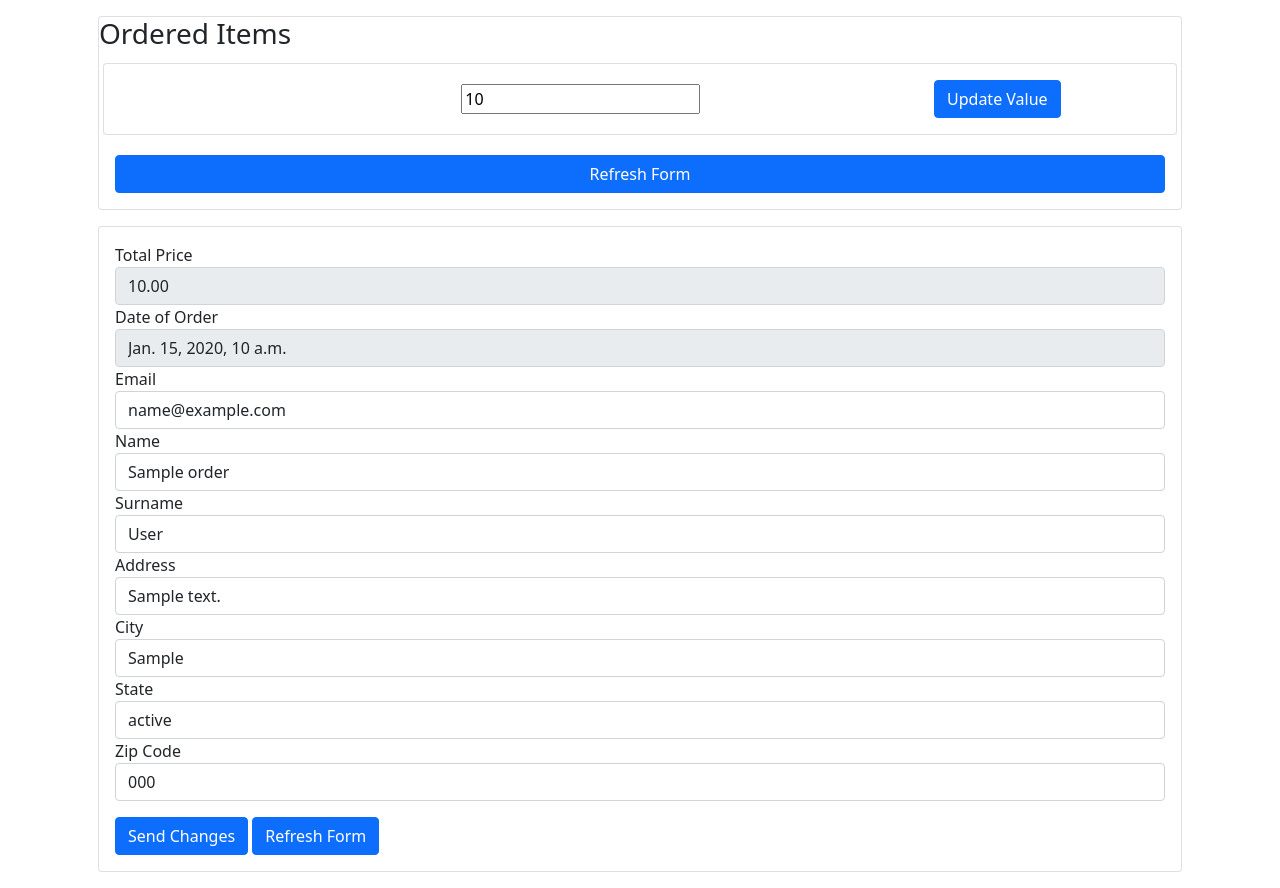
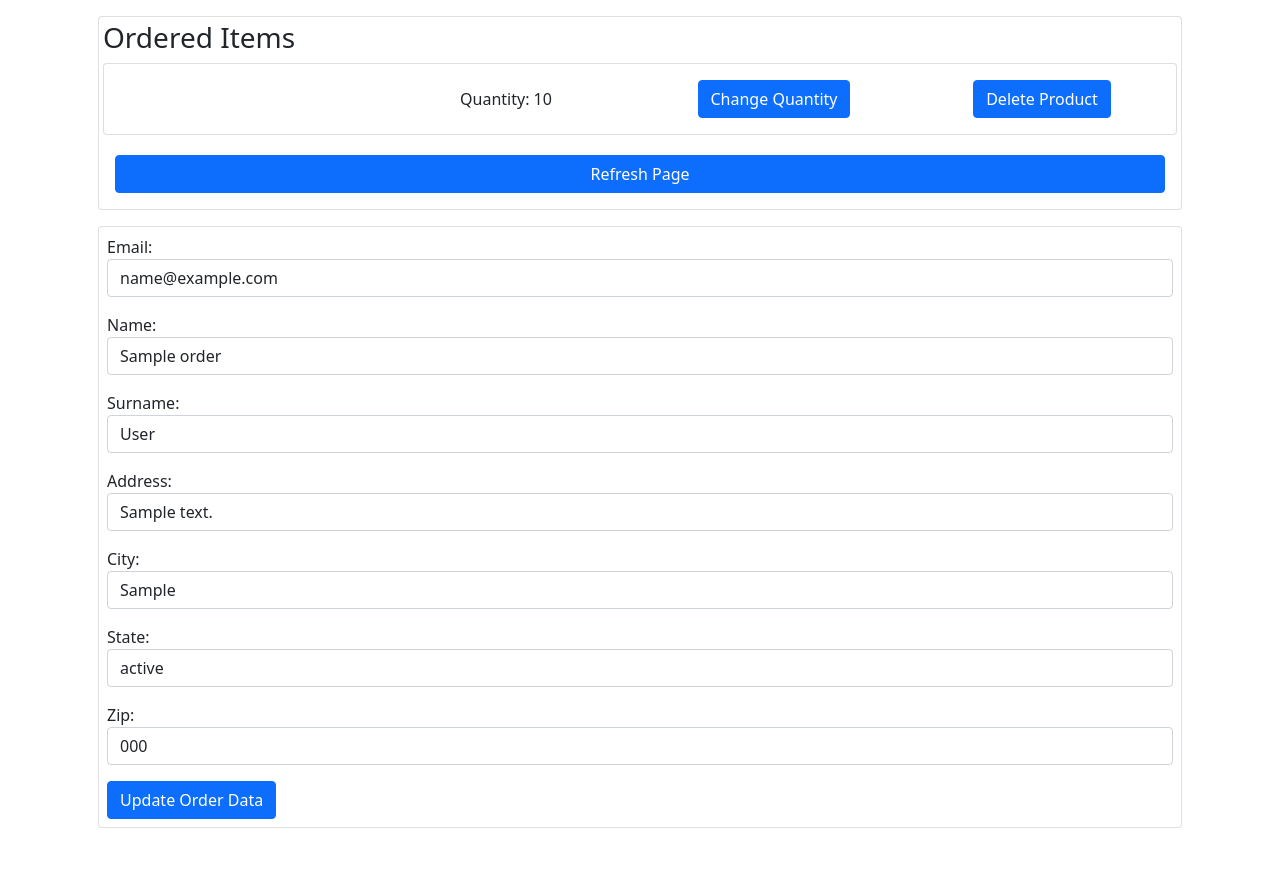
Before and after one commit to mgod404/ecommerce, a Django app: page /staff/home/orders/1/ in a window 1280 px wide. After the commit the page ends 828 px from the top, so only its background shows below. Run offline with Django 4.2, Linux system fonts and the light colour scheme; a user stored in the database is signed in; tables that the repository leaves empty hold one stand-in row (values such as "Sample post"); data that the repository does not hold is empty.

Commit message:
order management is now fully functioning

```diff
--- a/api/tests.py
+++ /dev/null
@@ -1,3 +0,0 @@
-from django.test import TestCase
-
-# Create your tests here.
--- a/ecommerce/settings.py
+++ b/ecommerce/settings.py
@@ -106,7 +106,6 @@
 USE_TZ = True
 
 STATIC_URL = 'static/'
-STATICFILES_DIRS = ['staff/']
 
 MEDIA_ROOT = BASE_DIR / 'MEDIA'
 MEDIA_URL = 'media/'
--- /dev/null
+++ b/staff/forms.py
@@ -0,0 +1,33 @@
+from re import L
+from django.forms import ModelForm
+from api.models import *
+
+class OrderModelForm(ModelForm):
+    class Meta:
+        model = Order
+        fields = [
+            'email',
+            'name',
+            'surname',
+            'address',
+            'city',
+            'state',
+            'zip'
+        ]
+    def __init__(self, *args, **kwargs):
+        super(OrderModelForm, self).__init__(*args, **kwargs)
+        for field in iter(self.fields):
+            self.fields[field].widget.attrs.update({
+                'class': 'form-control'
+        })
+
+class QuantityModelForm(ModelForm):
+    class Meta:
+        model = ProductOrdered
+        fields = ['quantity']
+    def __init__(self, *args, **kwargs):
+        super(QuantityModelForm, self).__init__(*args, **kwargs)
+        for field in iter(self.fields):
+            self.fields[field].widget.attrs.update({
+                'class': 'form-control'
+        })
--- a/staff/static/staff/orderdetail.js
+++ /dev/null
@@ -1,8 +0,0 @@
-const updateQuantity = async (quantityInputId) =>{
-    console.log(quantityInputId);
-    const quantity = document.getElementById(quantityInputId).value;
-    const response = await fetch('/staff/update_order_quantity/',{
-        method: 'POST',
-        body: {quantity: quantity, product_id:quantityInputId}
-    })
-}
--- a/staff/templates/staff/orderdetail.html
+++ b/staff/templates/staff/orderdetail.html
@@ -6,58 +6,48 @@
 
   <title>Orders</title>
 
-  {% load static %}
   <link href="https://cdn.jsdelivr.net/npm/bootstrap@5.1.3/dist/css/bootstrap.min.css" rel="stylesheet" integrity="sha384-1BmE4kWBq78iYhFldvKuhfTAU6auU8tT94WrHftjDbrCEXSU1oBoqyl2QvZ6jIW3" crossorigin="anonymous">
-  <script src="{% static 'staff/orderdetail.js' %}"></script>
+
 
 </head>
 <body>
     <div class='container'>
-
         <div class='card m-3'>
-            <h3 class='card-title'>Ordered Items</h3>
-
-                        {% for product in object_list %}
+            <h3 class='card-title m-1'>Ordered Items</h3>
+                        {% for product in products_ordered %}
                             <div class='card d-flex flex-row justify-content-center align-items-center m-1'>
-                                <div class='col text-center'>{{product.product}}</div>
-                                {% csrf_token %}
-                                <div class='col'>
-                                    <input
-                                        name='quantity'
-                                        id='{{product.product_id}}'
-                                        value='{{product.quantity}}'>
+                                <div class='col text-center'>
+                                    {{product.product}}
                                 </div>
-                                <div class='col text-center'><button class="btn btn-primary mt-3 m-3" onClick='updateQuantity({{product.product_id}})'>Update Value</button></div>
+                                <div class='col text-center'>
+                                    Quantity: {{product.quantity}}
+                                </div>
+                                <div class='col text-center'>
+                                    <a
+                                        type="button"
+                                        class="btn btn-primary mt-3 m-3"
+                                        href="{% url "update-order-quantity" pk=product.id %}">
+                                            Change Quantity
+                                    </a>
+                                </div>
+                                <div class='col text-center'>
+                                    <a
+                                    type="button"
+                                    class="btn btn-primary mt-3 m-3"
+                                    href="/staff/delete_ordered_product/{{product.id}}/">
+                                        Delete Product
+                                </a>
+                                </div>
                             </div>
                         {% empty %}
                         <card scope="row">Empty</card>
                         {% endfor %}
-
-                <button onClick="window.location.reload();" class="btn btn-primary mt-3 m-3">Refresh Form</button>
+                <button onClick="window.location.reload();" class="btn btn-primary mt-3 m-3">Refresh Page</button>
         </div>
-
-        <div class='card m-3 p-3'>
-            <form action='/staff/home/orders/{{order_details.id}}/update_order_address' method='Post'>
-                <label>Total Price</label>
-                <input class="form-control" value='{{order_details.total_price}}' disabled>
-                <label>Date of Order</label>
-                <input class="form-control" value='{{order_details.date_of_order}}' disabled>
-                <label>Email</label>
-                <input class="form-control" value='{{order_details.email}}'>
-                <label>Name</label>
-                <input class="form-control" value='{{order_details.name}}'>
-                <label>Surname</label>
-                <input class="form-control" value='{{order_details.surname}}'>
-                <label>Address</label>
-                <input class="form-control" value='{{order_details.address}}'>
-                <label>City</label>
-                <input class="form-control" value='{{order_details.city}}'>
-                <label>State</label>
-                <input class="form-control" value='{{order_details.state}}'>
-                <label>Zip Code</label>
-                <input class="form-control" value='{{order_details.zip}}'>
-                <button type="submit" class="btn btn-primary mt-3">Send Changes</button>
-                <button onClick="window.location.reload();" class="btn btn-primary mt-3">Refresh Form</button>
+        <div class='card m-3 p-2'>
+            <form method="post">{% csrf_token %}
+                {{ form.as_p }}
+                <input type="submit" value="Update Order Data" class="btn btn-primary">
             </form>
         </div>
     </div>
--- a/staff/urls.py
+++ b/staff/urls.py
@@ -1,12 +1,14 @@
 from django.urls import path, include
-from . import views
+from .views import *
 
 urlpatterns = [
-    path('', views.LoginView.as_view()),
-    path('auth/', views.authentication),
-    path('logout/', views.logout_view),
-    path('home/', views.HomeView.as_view()),
-    path('home/orders/', views.OrdersView.as_view()),
-    path('home/orders/<int:pk>/',views.OrderDetailView.as_view()),
-    path('update_order_quantity', views.UpdateOrderQuantityView)
+    path('', LoginView.as_view()),
+    path('auth/', authentication),
+    path('logout/', logout_view),
+    path('home/', HomeView.as_view()),
+    path('home/orders/', OrdersView.as_view()),
+    # path('home/orders/<int:pk>/',views.OrderDetailView.as_view()),
+    path('home/orders/<int:pk>/', UpdateOrderView.as_view()),
+    path('update_order_quantity/<int:pk>/', UpdateQuantityView.as_view(), name='update-order-quantity'),
+    path('delete_ordered_product/<int:pk>/', DeleteOrderedProductView.as_view())
 ]
--- a/staff/views.py
+++ b/staff/views.py
@@ -3,30 +3,37 @@
 from django.views.generic.base import TemplateView
 from django.views.generic.list import ListView
 from django.views.generic.edit import UpdateView, DeleteView
-from django.views.generic.detail import DetailView
 from django.contrib.auth.mixins import LoginRequiredMixin
 from django.contrib.auth import authenticate, login, logout
 from django.shortcuts import redirect
-from api.models import Order, Product, ProductOrdered
+from api.models import Order, ProductOrdered
+from .forms import OrderModelForm, QuantityModelForm
 
-def UpdateOrderQuantityView(request):
-    quantity = request.POST['quantity']
-    product_id = request.POST['product_id']
-    update = ProductOrdered.objects.get(product_id=product_id).update(quantity=quantity)
-    update.save()
-    return
-class OrderDetailView(LoginRequiredMixin, ListView):
+class DeleteOrderedProductView(LoginRequiredMixin, DeleteView):
+    login_url = '/staff/'
+    redirect_field_name = login_url
+    template_name = 'staff/deleteproductordered.html'
+    form_class = QuantityModelForm
+    queryset = ProductOrdered.objects.all()
+    success_url = '/staff/home/orders/'
+class UpdateQuantityView(LoginRequiredMixin,UpdateView):
+    login_url = '/staff/'
+    redirect_field_name = login_url
+    template_name = 'staff/updateorderquantity.html'
+    form_class = QuantityModelForm
+    queryset = ProductOrdered.objects.all()
+    success_url = '/staff/home/orders/'
+class UpdateOrderView(LoginRequiredMixin, UpdateView):
     login_url = '/staff/'
     redirect_field_name = login_url
     template_name = 'staff/orderdetail.html'
-    context_object_name = 'products_ordered'
+    form_class = OrderModelForm
+    queryset = Order.objects.all()
+    success_url = '/staff/home/orders/'
 
-    def get_queryset(self):
-        queryset = ProductOrdered.objects.filter(order=self.kwargs['pk'])
-        return queryset
     def get_context_data(self, **kwargs):
-        context = super(OrderDetailView, self).get_context_data(**kwargs)
-        context['order_details'] = Order.objects.get(id=self.kwargs['pk'])
+        context = super(UpdateOrderView, self).get_context_data(**kwargs)
+        context['products_ordered'] = ProductOrdered.objects.filter(order_id=self.kwargs['pk'])
         return context
 class OrdersView(LoginRequiredMixin, ListView):
     template_name = "staff/orders.html"
```
Also changed, not shown: staff/templates/staff/deleteproductordered.html (added, +25 -0 lines), staff/templates/staff/updateorderquantity.html (added, +28 -0 lines).
